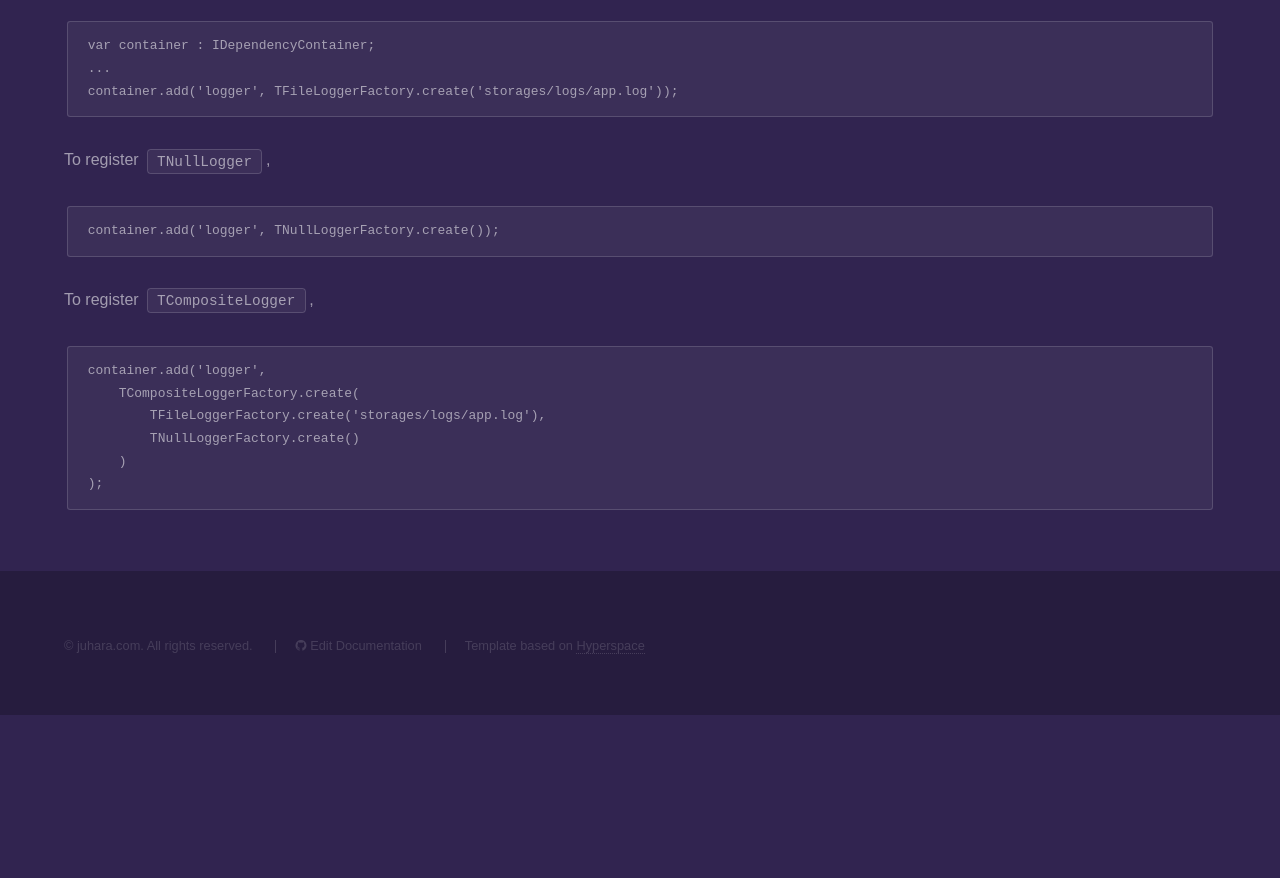
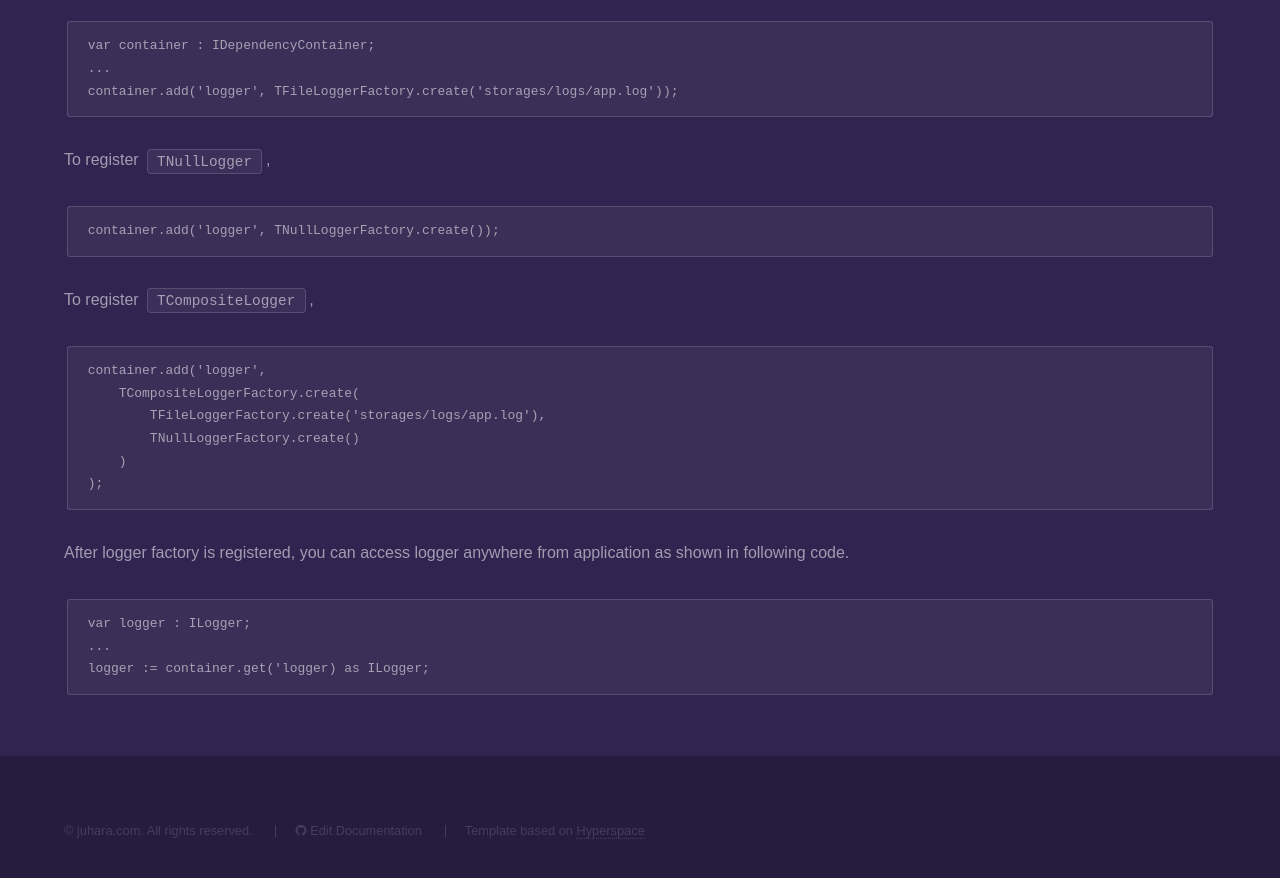
Before and after one commit to fanoframework/fanoframework.github.io, a Jekyll site: the page built from utilities/using-loggers/index.md, in a window 1280 px wide and 900 px high, scrolled down 2318 px. Shown: the top 878 px of the window. Built offline with Jekyll 4.4.1, drawn with Linux system fonts in a browser that asks for light colours; our own code applies the rules of GitHub Pages for plain Markdown files; before the commit the page ends 3033 px from its top, so only the background shows below that.

Commit message:
add content about getting logger from container

````diff
--- a/utilities/using-loggers/index.md
+++ b/utilities/using-loggers/index.md
@@ -112,3 +112,11 @@ container.add('logger',
     )
 );
 ```
+
+After logger factory is registered, you can access logger anywhere from application as shown in following code.
+
+```
+var logger : ILogger;
+...
+logger := container.get('logger) as ILogger;
+```
````
